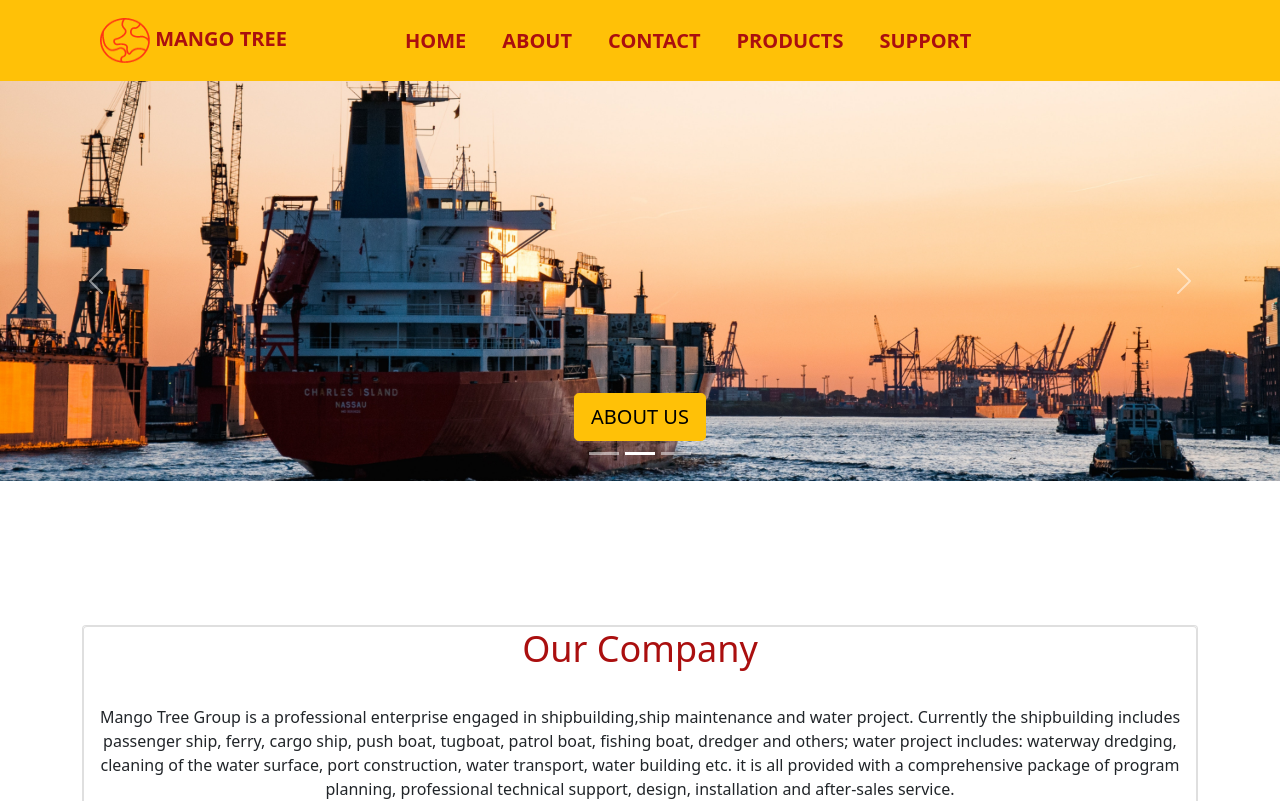
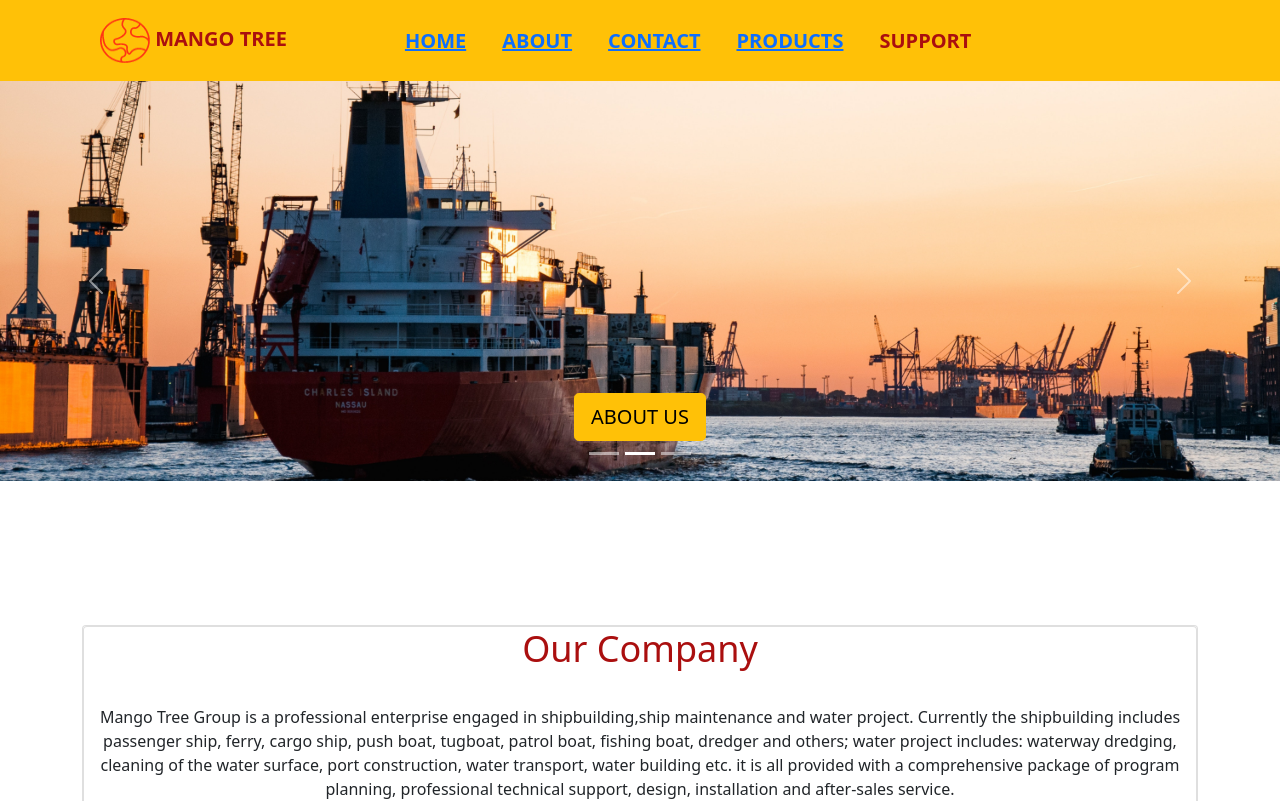
Before and after one commit to manishgupta577/dom, a React (Create React App) app: page / in a window 1280 px wide. Shown: the top 801 px of the page. Built offline with nearby package versions, Linux system fonts and the light colour scheme.

Commit message:
Update Navbar.js

```diff
--- a/src/components/inc/Navbar.js
+++ b/src/components/inc/Navbar.js
@@ -20,19 +20,19 @@ function Navbar1() {
       <Nav className="mr-auto">
 
       <div className="nav-item">
-      <Nav.Link href="/"><div className="nav-content"><b>HOME</b></div></Nav.Link>
+      <Nav.Link href="#"><div className="nav-content"><Link to="/"><b>HOME</b></Link></div></Nav.Link>
       </div>
       <div className="nav-item">
-        <Nav.Link href="/about"><div className="nav-content"><b>ABOUT</b></div></Nav.Link>
+      <Nav.Link href="#"><div className="nav-content"><Link to="about"><b>ABOUT</b></Link></div></Nav.Link>
       </div>
       <div className="nav-item">
-        <Nav.Link href="/contact"><div className="nav-content"><b>CONTACT</b></div></Nav.Link>
+        <Nav.Link href="#"><div className="nav-content"><Link to="/contact"><b>CONTACT</b></Link></div></Nav.Link>
       </div>
       <div className="nav-item">
-        <Nav.Link href="/project"><div className="nav-content"><b>PRODUCTS</b></div></Nav.Link>
+        <Nav.Link href="/project"><div className="nav-content"><Link to="/project"><b>PRODUCTS</b></Link></div></Nav.Link>
       </div>
       <div className="nav-item">
-        <Nav.Link eventKey={2} href="#memes"><div className="nav-content">
+        <Nav.Link eventKey={2} href="#"><div className="nav-content">
           <b>SUPPORT</b></div>
         </Nav.Link>
         </div>
```
